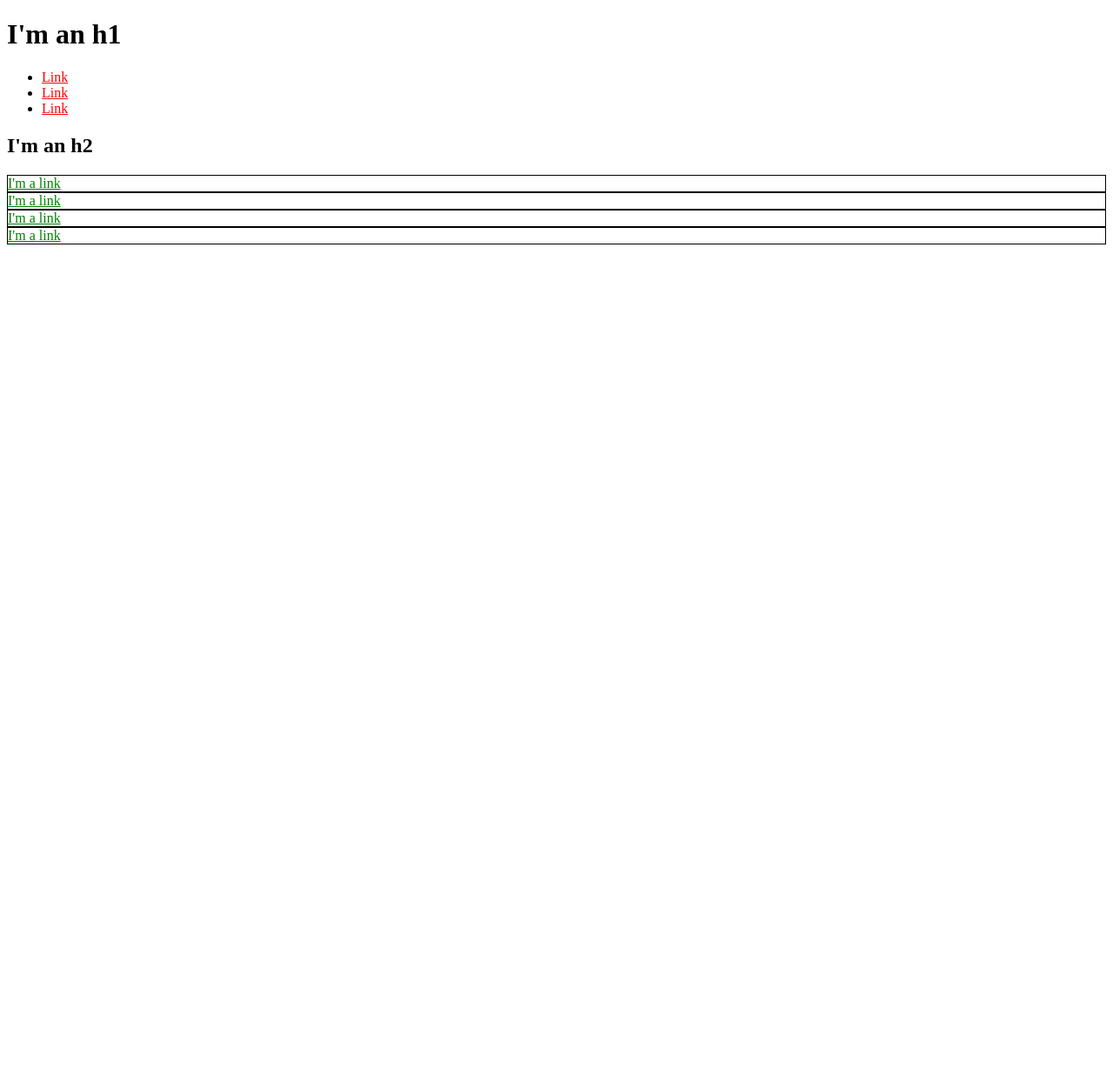
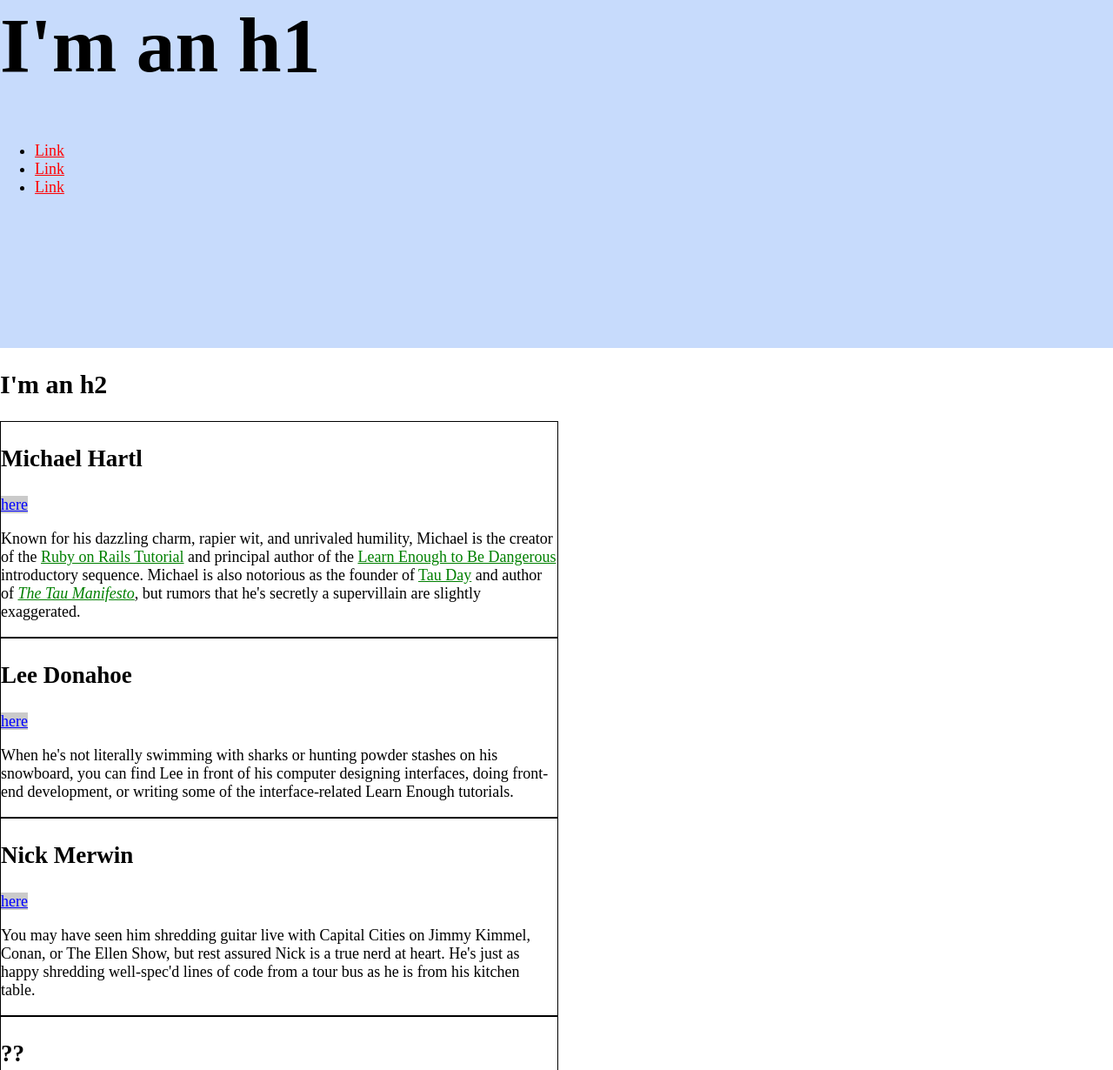
Before and after one commit to actionjdjackson/actionjdjackson.github.io.old, a plain HTML site: page index.html in a window 1280 px wide. Shown: the top 1230 px of the page at 87% size. Before the commit the page ends 800 px from the top, so only its background shows below. Drawn offline with Linux system fonts and the light colour scheme.

Commit message:
A lot of CSS work

```diff
--- a/index.html
+++ b/index.html
@@ -3,32 +3,125 @@
   <head>
     <title>Test Page: Don't Panic</title>
     <meta charset="utf-8">
+    <style>
+      /* GLOBAL STYLES */
+      html {
+        font-size: 18px;
+        margin: 0;
+        padding: 0;
+      }
+      body {
+        height: 800px;
+        margin: 0;
+        padding: 0;
+      }
+      a {
+        color: #f00;
+      }
+      h1 {
+        margin-top: 0;
+        font-size: 7vw;
+      }
+      h2 {
+        font-size: 30px;
+      }
+      /* HERO STYLES */
+      .full-hero {
+        background-color: #c7dbfc;
+        height: 50vh;
+      }
+      /* SOCIAL STYLES */
+      .social-link {
+        background: rgba(150, 150, 150, 0.5);
+        color: blue;
+      }
+
+      /* BIO STYLES */
+      .bio-wrapper {
+        font-size: 24px
+      }
+      .bio-box {
+        border: 1px solid black;
+        font-size: 1rem;
+        width: 50%;
+      }
+      .bio-box h3 {
+        font-size: 1.5em;
+      }
+      .bio-copy {
+        font-size: 1em;
+      }
+      .bio-copy a {
+        color: green;
+      }
+    </style>
   </head>
   <body>
+    <div class="full-hero hero-home">
       <h1>I'm an h1</h1>
       <ul>
         <li>
-        <a href="https://example.com/" style="color: red;">Link</a>
+          <a href="https://example.com/">Link</a>
         </li>
         <li>
-        <a href="https://example.com/" style="color: red;">Link</a>
+          <a href="https://example.com/">Link</a>
         </li>
         <li>
-        <a href="https://example.com/" style="color: red;">Link</a>
+          <a href="https://example.com/">Link</a>
         </li>
       </ul>
+    </div>
     <h2>I'm an h2</h2>
-    <div style="border: 1px solid black;">
-      <a href="https://example.com/" style="color: green;">I'm a link</a>
+    <div class="bio-wrapper">
+    <div class="bio-box">
+      <h3>Michael Hartl</h3>
+      <a href="https://twitter.com/mhartl" class="social-link">here</a>
+      <div class="bio-copy">
+        <p>
+          Known for his dazzling charm, rapier wit, and unrivaled humility,
+          Michael is the creator of the
+          <a href="https://www.railstutorial.org/">Ruby on Rails
+          Tutorial</a> and principal author of the
+          <a href="https://learnenough.com/">
+          Learn Enough to Be Dangerous</a> introductory sequence. Michael
+          is also notorious as the founder of
+          <a href="http://tauday.com/">Tau Day</a> and author of
+          <a href="http://tauday.com/tau-manifesto"><em>The Tau
+          Manifesto</em></a>, but rumors that he's secretly a supervillain
+          are slightly exaggerated.
+        </p>
       </div>
-    <div style="border: 1px solid black;">
-      <a href="https://example.com/" style="color: green;">I'm a link</a>
     </div>
-    <div style="border: 1px solid black;">
-      <a href="https://example.com/" style="color: green;">I'm a link</a>
+    <div class="bio-box">
+      <h3>Lee Donahoe</h3>
+      <a href="https://twitter.com/leedonahoe" class="social-link">here</a>
+      <div class="bio-copy">
+        <p>
+          When he's not literally swimming with sharks or hunting powder
+          stashes on his snowboard, you can find Lee in front of his computer
+          designing interfaces, doing front-end development, or writing some of
+          the interface-related Learn Enough tutorials.
+        </p>
       </div>
-    <div style="border: 1px solid black;">
-      <a href="https://example.com/" style="color: green;">I'm a link</a>
+    </div>
+    <div class="bio-box">
+      <h3>Nick Merwin</h3>
+      <a href="https://twitter.com/nickmerwin" class="social-link">here</a>
+      <div class="bio-copy">
+        <p>
+          You may have seen him shredding guitar live with Capital Cities on
+          Jimmy Kimmel, Conan, or The Ellen Show, but rest assured Nick is a
+          true nerd at heart. He's just as happy shredding well-spec'd lines
+          of code from a tour bus as he is from his kitchen table.
+        </p>
+      </div>
+    </div>
+    <div class="bio-box">
+      <h3>??</h3>
+      <p>
+        The Future
+      </p>
+    </div>
     </div>
   </body>
 </html>
```
Lines whose indentation alone changed are shown as unchanged.
